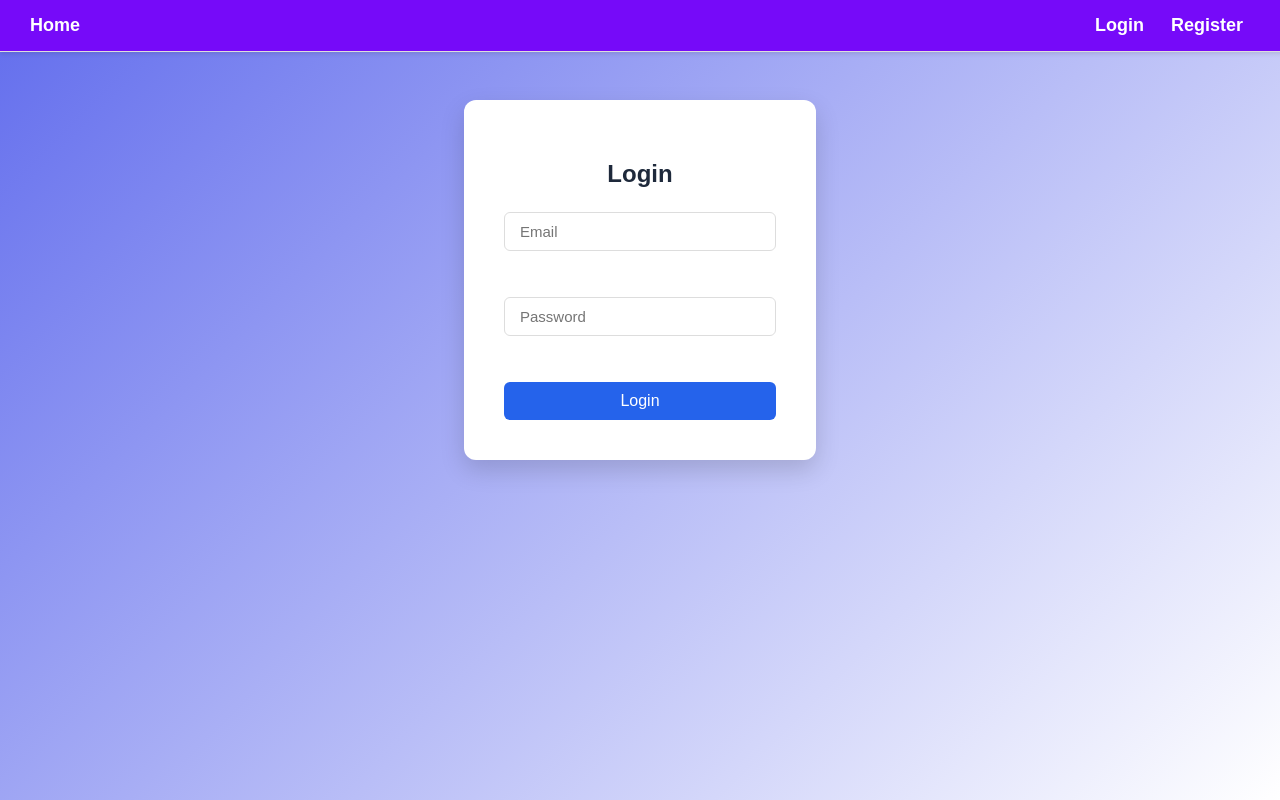
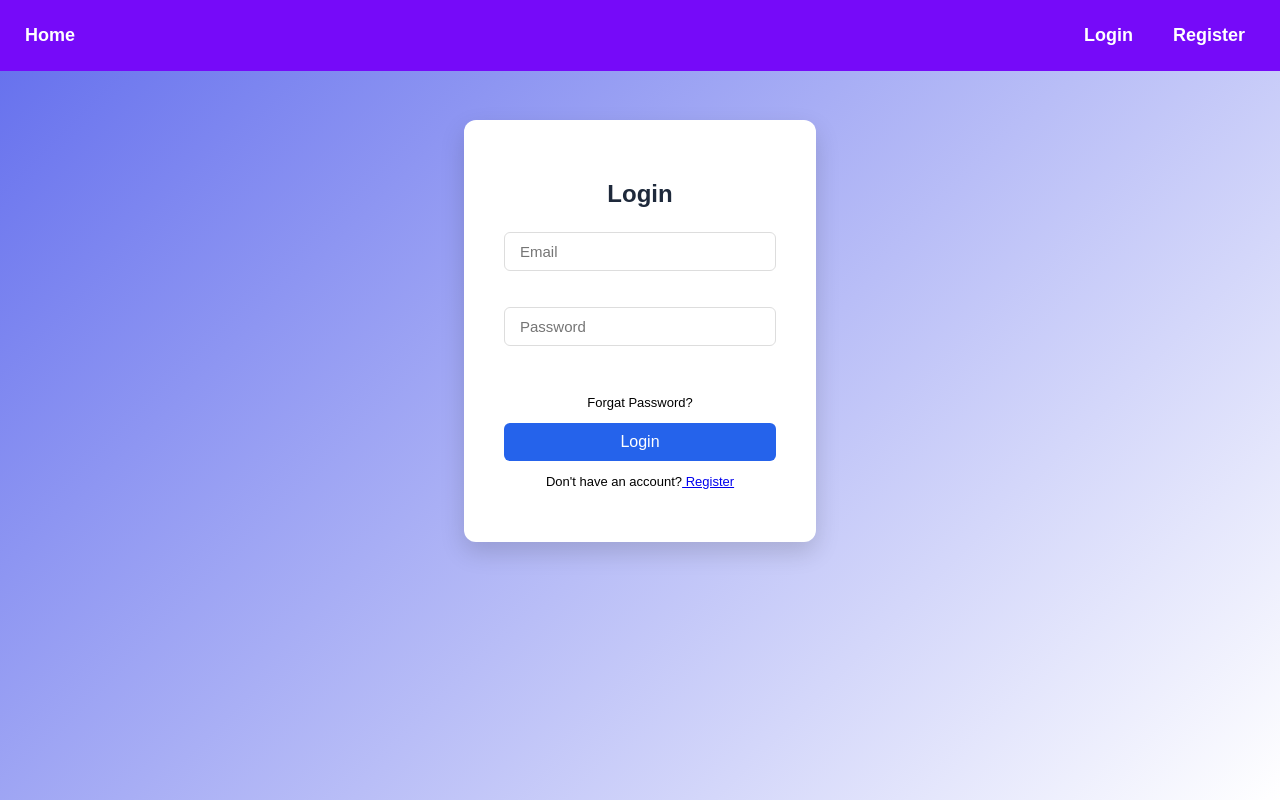
Before and after one commit to Shivam152240/cms, a React (Create React App) app in the folder frontend/: page /login in a window 1280 px wide. Built offline with nearby package versions, Linux system fonts and the light colour scheme; no server answers.

Commit message:
Update frontend

```diff
--- a/frontend/src/components/AdminDashboard.jsx
+++ b/frontend/src/components/AdminDashboard.jsx
@@ -9,7 +9,7 @@ export default function AdminDashboard() {
 
   // Fetch all users
   const fetchUsers = async () => {
-    const res = await fetch("http://localhost:5000/api/admin/users");
+    const res = await fetch("https://cms-xjfn.onrender.com/api/admin/users");
     const data = await res.json();
     setUsers(data);
   };
--- a/frontend/src/components/Navbar.jsx
+++ b/frontend/src/components/Navbar.jsx
@@ -1,11 +1,12 @@
-import React from "react";
+import React, { useState } from "react";
 import { Link, useNavigate } from "react-router-dom";
-import './navbar.css';
+import "./navbar.css";
+
 export default function Navbar({ modules = [] }) {
   const navigate = useNavigate();
   const token = localStorage.getItem("token");
+  const [menuOpen, setMenuOpen] = useState(false);
 
-  // ✅ Safe parse (string ya boolean dono handle karega)
   const isAdmin =
     localStorage.getItem("isAdmin") === "true" ||
     localStorage.getItem("isAdmin") === true;
@@ -22,45 +23,41 @@ export default function Navbar({ modules = [] }) {
   };
 
   return (
-    <nav className="navbar " style={{ padding: 15, borderBottom: "1px solid #ddd" }}>
-      <Link className="buttons" to="/" style={{ marginRight: 12 }}>Home</Link>
+    <nav className="navbar">
+      <div className="nav-left">
+        <Link className="buttons" to="/">
+          Home
+        </Link>
+      </div>
 
-      {names.includes("blog") && (
-        <Link className="buttons"to="/blog" style={{ marginRight: 12 }}>Blog</Link>
-      )}
-      {names.includes("gallery") && (
-        <Link className="buttons" to="/gallery" style={{ marginRight: 12 }}>Gallery</Link>
-      )}
-      {names.includes("contact") && (
-        <Link className="buttons"to="/contact" style={{ marginRight: 12 }}>Contact</Link>
-      )}
+      {/* Mobile Hamburger Button */}
+      <div className="mobile-menu-btn" onClick={() => setMenuOpen(!menuOpen)}>
+        ☰
+      </div>
 
-      {/* Auth buttons */}
-      <div style={{ float: "right" }}>
+      {/* LINKS */}
+      <div className={menuOpen ? "nav-links open" : "nav-links"}>
+        {names.includes("blog") && <Link className="buttons" to="/blog">Blog</Link>}
+        {names.includes("gallery") && <Link className="buttons" to="/gallery">Gallery</Link>}
+        {names.includes("contact") && <Link className="buttons" to="/contact">Contact</Link>}
+
         {!token ? (
           <>
-            <Link className="buttons"to="/login" style={{ marginRight: 12 }}>Login</Link>
-            <Link className="buttons"to="/register" style={{ marginRight: 52 }}>Register</Link>
+            <Link className="buttons login" to="/login">Login</Link>
+            <Link className="buttons register" to="/register">Register</Link>
           </>
         ) : (
           <>
-            {/* ✅ Admin dashboard only if isAdmin true */}
             {isAdmin && (
-              <Link className="buttons"to="/admin" style={{ marginRight: 12 }}>
+              <Link className="buttons" to="/admin">
                 Admin Dashboard
               </Link>
             )}
-            <Link className="buttons"to="/profile" style={{ marginRight: 12 }}>Profile</Link>
-            <button className="buttons "
+            <Link className="buttons" to="/profile">Profile</Link>
+
+            <button
+              className="buttons logout-btn"
               onClick={handleLogout}
-              style={{
-                background: "transparent",
-                marginRight:50,
-                border: "none",
-                cursor: "pointer",
-                color: "white",
-
-              }}
             >
               Logout
             </button>
--- a/frontend/src/components/adminDashboard.css
+++ b/frontend/src/components/adminDashboard.css
@@ -3,12 +3,14 @@
   background: #f8fafc;
   min-height: 100vh;
   font-family: "Poppins", sans-serif;
+  margin-top: 30px;
 }
 
 .admin-container h1 {
   font-size: 2rem;
   color: #4f46e5;
   margin-bottom: 10px;
+
 }
 
 .subtitle {
--- a/frontend/src/components/navbar.css
+++ b/frontend/src/components/navbar.css
@@ -1,16 +1,86 @@
-.navbar{
+.navbar {
     background-color: rgb(118, 10, 249);
     position: fixed;
     top: 0;
     width: 100%;
+    left: 0;
     z-index: 1000;
-    left: 0;
-    box-shadow: 0 2px 4px rgba(0,0,0,0.1);
+    padding: 15px;
+    display: flex;
+    justify-content: space-between;
+    align-items: center;
 }
-.buttons{
+
+.buttons {
     color: white;
     text-decoration: none;
     font-size: 18px;
     font-weight: bold;
-    margin-left: 15px;
+    margin: 10px;
 }
+.register{
+    margin-right: 50px;
+}
+.logout-btn{
+    background: none;
+    border: none;
+    color: white;
+    font-size: 18px;
+    font-weight: bold;
+    cursor: pointer;
+    margin-right: 50px;
+}
+
+/* Hamburger Button - Mobile Only */
+.mobile-menu-btn {
+    display: none;
+    font-size: 30px;
+    color: white;
+    cursor: pointer;
+    margin-right: 30px;
+}
+
+/* Desktop Navigation */
+.nav-links {
+    display: flex;
+    gap: 20px;
+    align-items: center;
+}
+
+/* Mobile Responsive */
+@media (max-width: 768px) {
+
+    .mobile-menu-btn {
+        display: block;
+    }
+
+    .nav-links {
+        display: none;
+        flex-direction: column;
+        background: rgb(118, 10, 249);
+        width: 100%;
+        padding: 10px 0;
+        position: absolute;
+        top: 60px;
+        left: 0;
+        text-align: center;
+    }
+
+    .nav-links.open {
+        display: flex;
+    }
+
+    .buttons {
+        margin: 12px 0;
+        display: block;
+    }
+
+    .logout-btn {
+        background: none;
+        border: none;
+        color: white;
+        font-size: 18px;
+        font-weight: bold;
+        cursor: pointer;
+    }
+}
--- a/frontend/src/pages/Login.jsx
+++ b/frontend/src/pages/Login.jsx
@@ -1,7 +1,8 @@
 import React, { useState } from "react";
 import axios from "axios";
-import { useNavigate } from "react-router-dom";
+import { useNavigate, Link} from "react-router-dom";
 import './login.css';
+
 
 const API = "https://cms-xjfn.onrender.com/api/auth";
 
@@ -55,7 +56,9 @@ export default function Login() {
           required
         />
         <br /><br />
+        <p className="p">Forgat Password?</p>
         <button type="submit">Login</button>
+        <p className="p">Don't have an account?<Link to="/register"> Register</Link></p>
       </form>
       {message && <p className="login-message">{message}</p>}
       </div>
--- a/frontend/src/pages/Register.jsx
+++ b/frontend/src/pages/Register.jsx
@@ -2,6 +2,7 @@ import React, { useState } from "react";
 import axios from "axios";
 import { useNavigate } from "react-router-dom";
 import './register.css';
+import { Link } from "react-router-dom";
 
 const API = "https://cms-xjfn.onrender.com/api/auth";
 
@@ -10,7 +11,7 @@ export default function Register() {
     name: "",
     email: "",
     password: "",
-    isAdmin: false, // 👈 added field
+    isAdmin: false, // 👈 default false
   });
   const [message, setMessage] = useState("");
   const navigate = useNavigate();
@@ -68,19 +69,10 @@ export default function Register() {
         />
         <br /><br />
 
-        {/* 👇 Admin checkbox */}
-        <label>
-          <input
-            type="checkbox"
-            name="isAdmin"
-            checked={form.isAdmin}
-            onChange={handleChange}
-          />{" "}
-          Make me admin
-        </label>
-        <br /><br />
+        {/* Admin checkbox hidden - always false */}
 
         <button type="submit">Register</button>
+       <p className="p">already have an account?<Link to="/login"> Sign in</Link>  </p>
       </form>
 
       {message && <p className="register-message">{message}</p>}
--- a/frontend/src/pages/home.css
+++ b/frontend/src/pages/home.css
@@ -16,7 +16,8 @@
   border-radius: 20px;
   box-shadow: 0 8px 20px rgba(0, 0, 0, 0.1);
   max-width: 700px;
-  margin-bottom: 50px;
+  margin-bottom: 40px;
+  margin-top: 30px;
 }
 
 .home-hero h1 {
--- a/frontend/src/pages/login.css
+++ b/frontend/src/pages/login.css
@@ -17,12 +17,18 @@ body{
   padding: 2.5rem;
   border-radius: 12px;
   box-shadow: 0 10px 25px rgba(0, 0, 0, 0.15);
- margin-top: 50px;
+ margin-top: 70px;
 
   text-align: center;
   animation: fadeIn 0.4s ease-in-out;
 
 }
+.p{
+  font-size: small;
+  font-weight: 50;
+
+}
+
 
 @keyframes fadeIn {
   from {
@@ -51,7 +57,7 @@ body{
 
 
   padding: 10px 15px;
-    margin: 10px 0 0 ;
+    /* margin: 10px 0 0 ; */
 
   border: 1px solid #ddd;
   border-radius: 6px;
@@ -70,7 +76,7 @@ body{
 .login-box button {
   width: 100%;
   padding: 10px 0;
-  margin-top: 10px;
+
   background: #2563eb;
   color: white;
   border: none;
--- a/frontend/src/pages/register.css
+++ b/frontend/src/pages/register.css
@@ -19,9 +19,13 @@
   border-radius: 12px;
   box-shadow: 0 10px 25px rgba(0, 0, 0, 0.15);
     width: 100%;
- margin-top: 50px;
+ margin-top: 70px;
   text-align: center;
   animation: slideUp 0.4s ease-in-out;
+}
+.p{
+  font-weight: 50;
+  font-size: small;
 }
 
 @keyframes slideUp {
@@ -71,10 +75,7 @@
   margin-top: 10px;
 }
 
-.register-box input[type="checkbox"] {
-  margin-right: 8px;
-  accent-color: #7c3aed; /* Purple tick */
-}
+
 
 /* Button */
 .register-box button {
@@ -108,4 +109,33 @@
   .register-box {
     padding: 2rem 1.5rem;
   }
+.register-box input[type="text"],
+.register-box input[type="email"],
+.register-box input[type="password"] {
+ width: 250px;
+  padding: 10px 14px;
+  margin: 5px 0 0 ;
+  border: 1px solid #ddd;
+  border-radius: 6px;
+  font-size: 15px;
+  transition: all 0.3s ease;
+  outline: none;
+
 }
+.register-box button {
+  width: 250px;
+  padding: 10px 0;
+  margin-top: 10px;
+  background: #7c3aed;
+  color: white;
+  border: none;
+  border-radius: 6px;
+  font-size: 16px;
+  cursor: pointer;
+  transition: 0.3s;
+
+}
+.register-box{
+    width: 280px;
+}
+}
```
